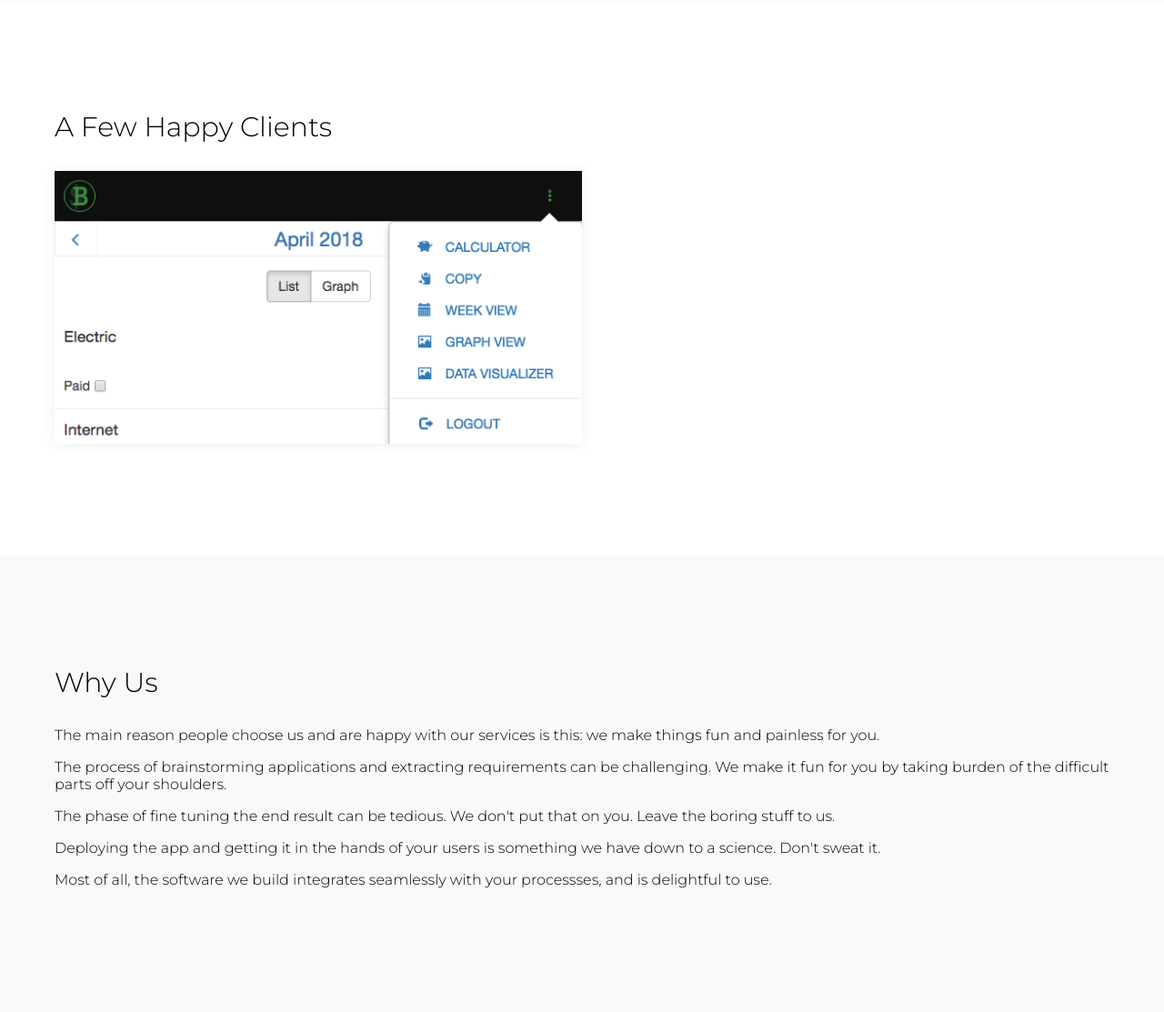
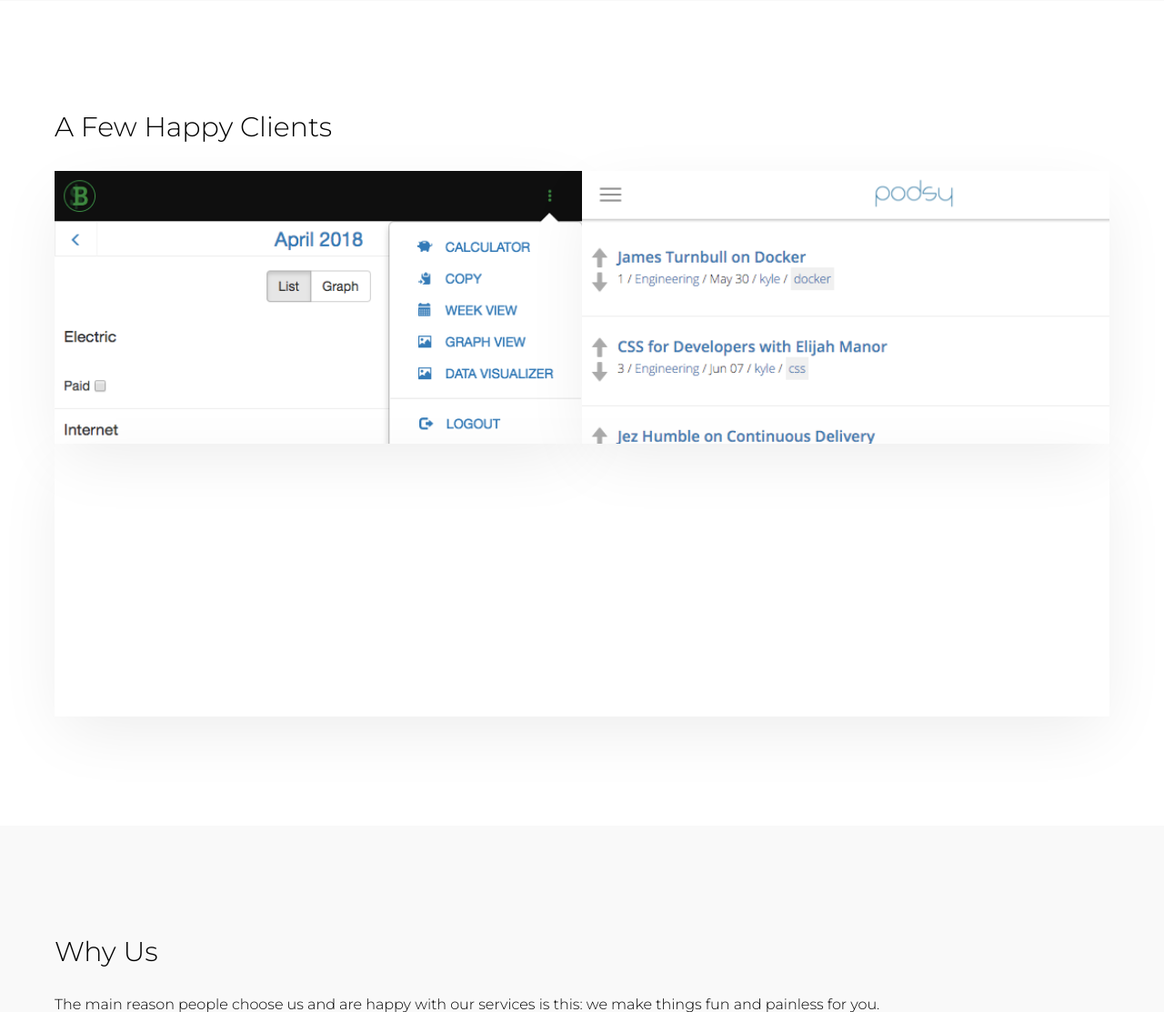
Before and after one commit to mulleady1/windwardapps.com, a Django app: page / in a window 1280 px wide. Shown: the part 1501-2614 px from the top of the page at 91% size. Run offline with Django 3.2, Linux system fonts and the light colour scheme.

Commit message:
Showcase

```diff
--- a/project/app/static/app/index.css
+++ b/project/app/static/app/index.css
@@ -123,12 +123,20 @@ form {
   max-width: 600px;
 }
 
-.showcase a {
+.showcase .items {
+  display: flex;
+  flex-wrap: wrap;
+}
+
+.showcase .item {
   display: inline-block;
-  width: 50%;
+  flex: 1 1 50%;
   height: 300px;
-  min-width: 150px;
+  min-width: 400px;
   min-height: 150px;
+  background-repeat: no-repeat;
+  background-size: cover;
+  position: relative;
 }
 
 .showcase .overlay {
@@ -136,7 +144,10 @@ form {
   transition: background-color 100ms ease;
   width: 100%;
   height: 100%;
-  box-shadow: 0 1px 15px 0px #0001;
+  box-shadow: 0 22px 68px -9px rgba(0, 0, 0, .08);
+  display: flex;
+  align-items: center;
+  justify-content: center;
 }
 
 .showcase .overlay:hover {
@@ -150,20 +161,13 @@ form {
 .showcase .logo {
   width: 75px;
   height: 75px;
-  position: absolute;
-  top: 50%;
-  left: 50%;
-  transform: translate(-50%, -50%);
   opacity: 0;
   transition: opacity 100ms ease;
+  background-size: contain;
 }
 
 .budgeter {
   background-image: url(images/budgeter.png);
-  background-repeat: no-repeat;
-  background-size: cover;
-  height: 100%;
-  position: relative;
 }
 
 .budgeter-logo {
@@ -171,6 +175,7 @@ form {
   font-family: Bitter;
   border: 1px solid #008840;
   border-radius: 50%;
+  position: relative;
 }
 
 .budgeter-logo .dollar {
@@ -189,3 +194,21 @@ form {
   top: -6px;
   left: 16px;
 }
+
+.podsy {
+  background-image: url(images/podsy.png);
+}
+
+.podsy-logo {
+  background-image: url(images/podsy-logo.png);
+}
+
+.showcase .podsy-logo {
+  width: 90px;
+  height: 90px;
+}
+
+.showcase .your-logo {
+  width: auto;
+  height: auto;
+}
--- a/project/app/templates/app/index.html
+++ b/project/app/templates/app/index.html
@@ -41,16 +41,26 @@
 <div class="showcase section">
   <div class="container">
     <h3>A Few Happy Clients</h3>
-    <a class="item" href="https://getbudgeter.com" target="_blank">
-      <div class="budgeter">
+    <div class="items">
+      <a class="item budgeter" href="https://getbudgeter.com" target="_blank">
         <div class="overlay">
           <div class="logo budgeter-logo">
             <div class="dollar">$</div>
             <div class="b">B</div>
           </div>
         </div>
+      </a>
+      <a class="item podsy" href="http://podsylisten.com" target="_blank">
+        <div class="overlay">
+          <div class="logo podsy-logo"></div>
+        </div>
+      </a>
+      <div class="item yours">
+        <div class="overlay">
+          <div class="logo your-logo">Yours!</div>
+        </div>
       </div>
-    </a>
+    </div>
   </div>
 </div>
 <div class="why-us section">
```
Also changed, not shown: project/app/static/app/images/podsy-logo.png (added), project/app/static/app/images/podsy.png (added).
